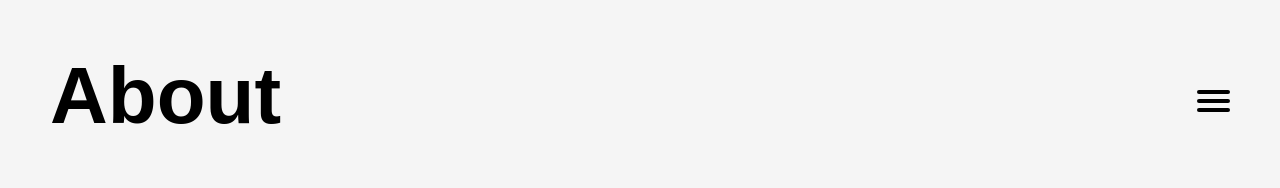
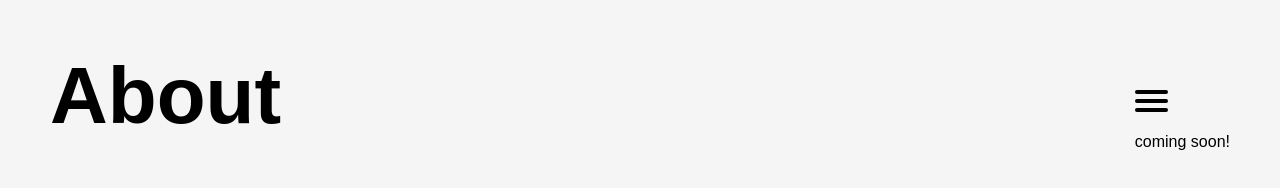
Before and after one commit to elin001/elin001.io, a plain HTML site: page about.html in a window 1280 px wide. Drawn offline with Linux system fonts and the light colour scheme.

Commit message:
updates for all

```diff
--- a/about.html
+++ b/about.html
@@ -28,6 +28,9 @@
                     </ul>
                 </nav>
     </div>
+<main id="content">
+<p> coming soon!</p>
+</main>
 </div>
 </body>
 </html>
```
Also changed, not shown: portfolio.html (+1 -1 lines).
